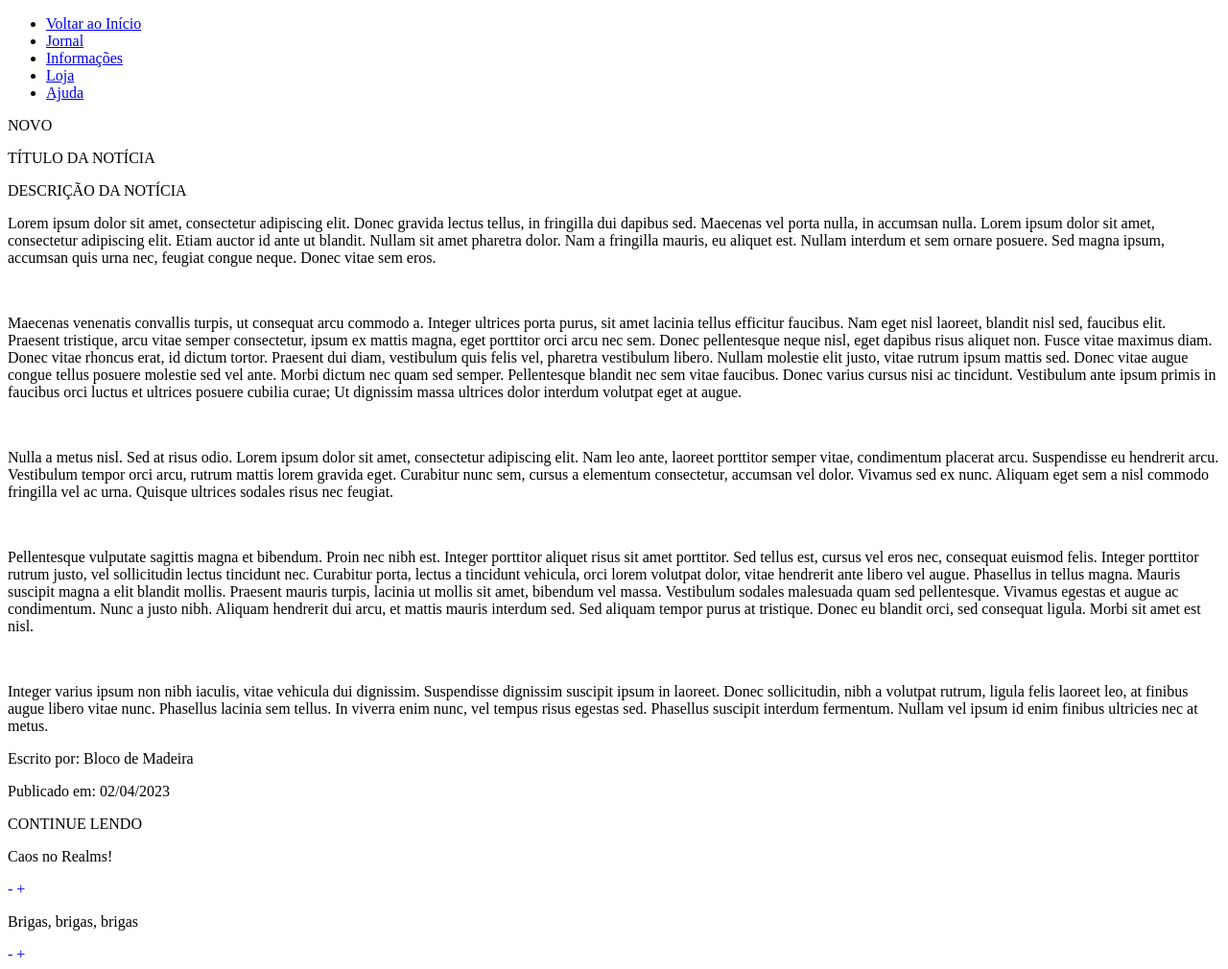
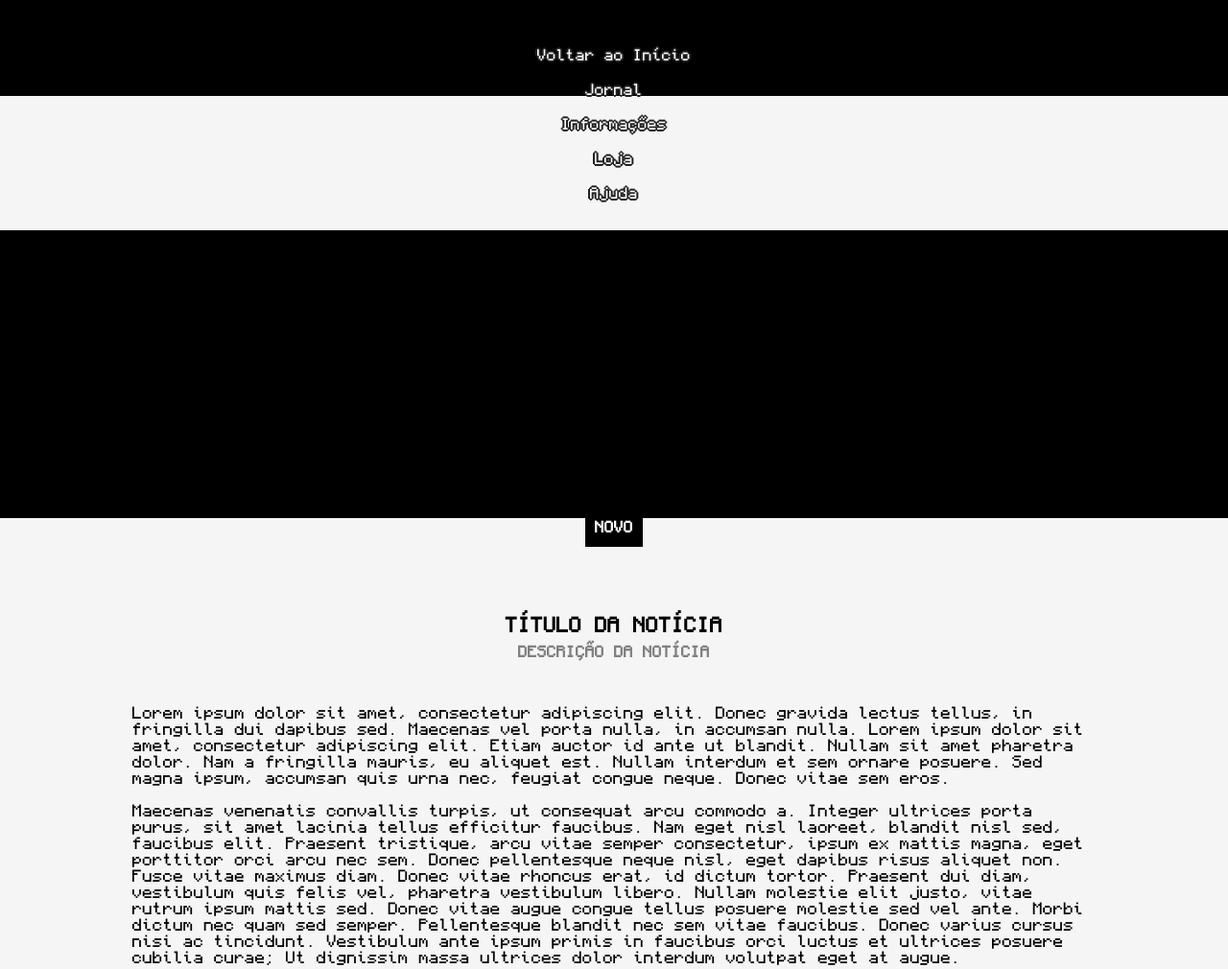
Before and after one commit to moonharl/CapyIsland, a plain HTML site: page articles/novidade-1.html in a window 1280 px wide. Shown: the top 1010 px of the page at 96% size. Drawn offline with Linux system fonts and the light colour scheme; files whose address does not match are found by name.

Commit message:
Update novidade-1.html

```diff
--- a/articles/novidade-1.html
+++ b/articles/novidade-1.html
@@ -9,7 +9,7 @@
     <link rel="icon" type="image/png" href="favicon-16x16.png" sizes="16x16" />
     <title>Noticia</title>
 
-    <link rel="stylesheet" href="css/style.css">
+    <link rel="stylesheet" href="css/global.css">
 
 </head>
 
```
